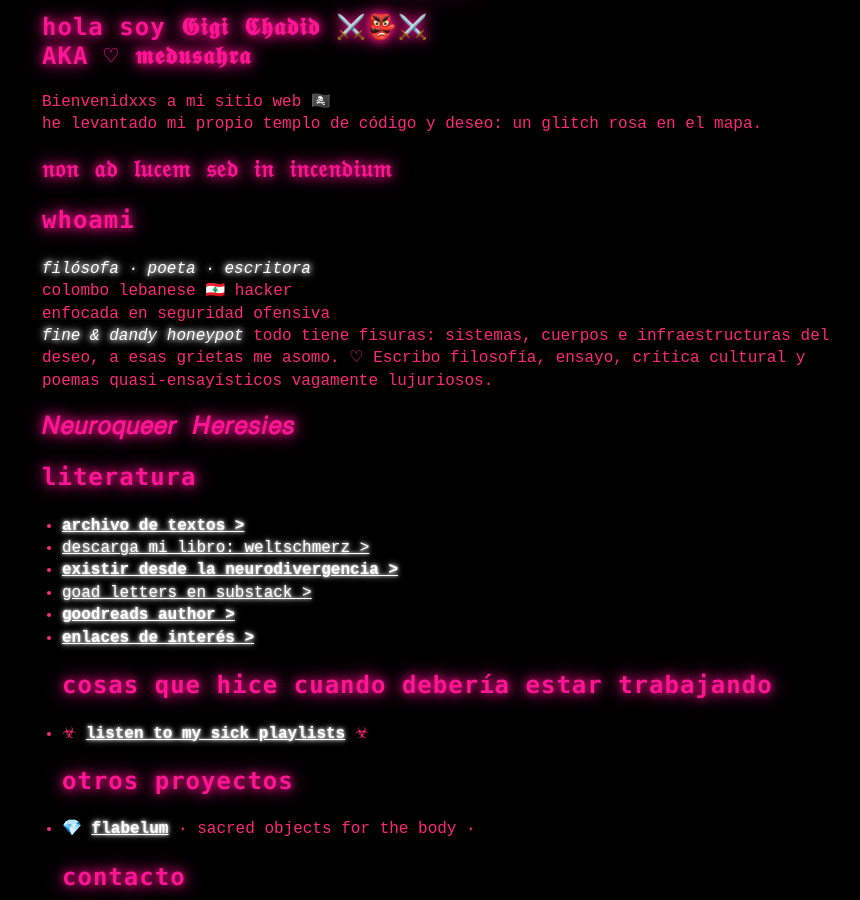
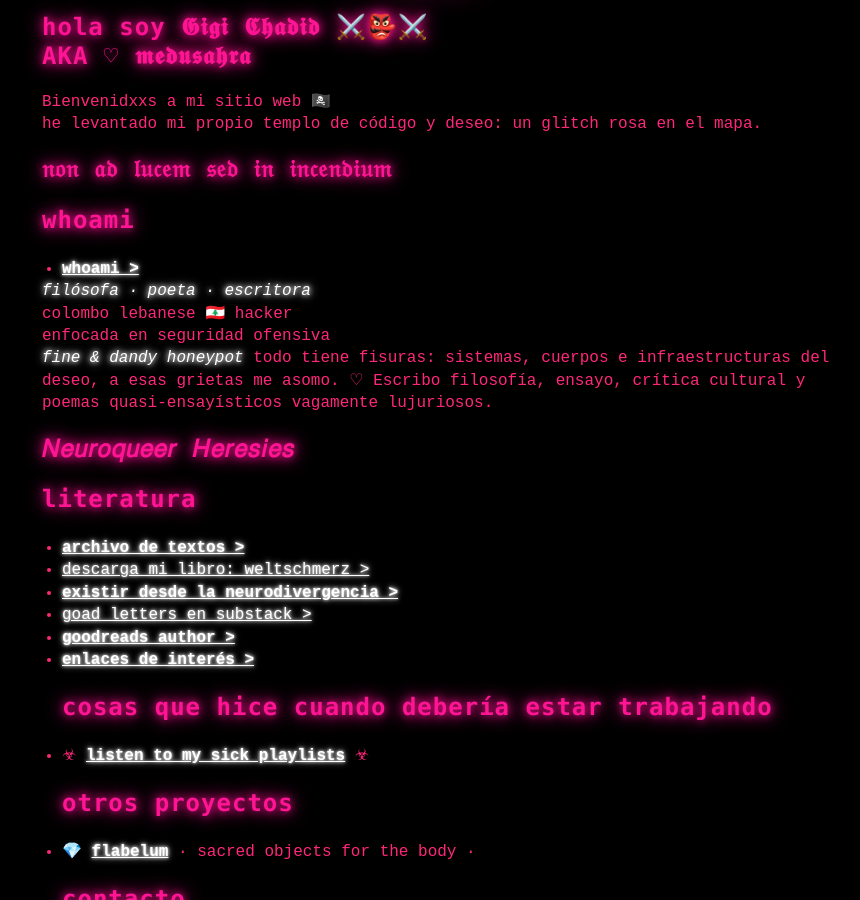
Before and after one commit to medusahra/medusahra.github.io, a Jekyll site: the page built from index.md, in a window 1280 px wide and 900 px high, scrolled down 376 px. Shown: the whole window, without its empty margins (198-1058 px from the left). Built offline with Jekyll 4.4.1, drawn with Linux system fonts in a browser that asks for light colours.

Commit message:
Update index.md

```diff
--- a/index.md
+++ b/index.md
@@ -16,6 +16,8 @@ he levantado mi propio templo de código y deseo: un glitch rosa en el mapa.
 </h1>
 
 ## whoami
+- **[whoami >](2015-11-14-whoami.md)**
+
 *filósofa · poeta  · escritora* <br>
 colombo lebanese 🇱🇧 hacker <br>
 enfocada en seguridad ofensiva <br>
```
